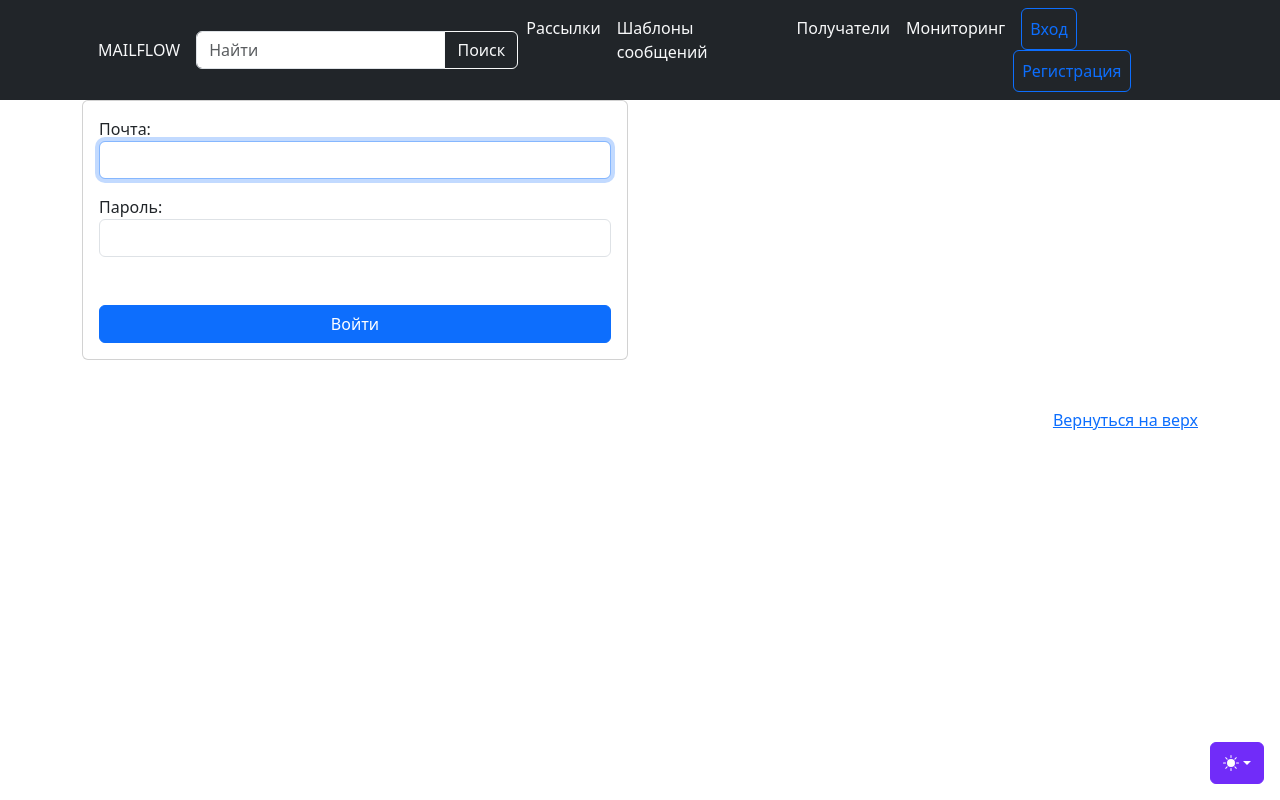
After one commit to vadimsemenov53-crypto/MAILFLOW, a Django app: page /users/login/ in a window 1280 px wide. The commit adds this page. Run offline with Django 5.2, Linux system fonts and the light colour scheme; some libraries are stand-ins or nearby versions.

Commit message:
add login / logout / registration and confirm_email for user

```diff
--- a/config/urls.py
+++ b/config/urls.py
@@ -22,6 +22,7 @@
 urlpatterns = [
     path('admin/', admin.site.urls),
     path('mailflow/', include('mailflow.urls', namespace='mailflow')),
+    path('users/', include('users.urls', namespace='users')),
 ]
 
 if settings.DEBUG:
--- a/mailflow/templates/mailflow/includes/main_menu.html
+++ b/mailflow/templates/mailflow/includes/main_menu.html
@@ -1,10 +1,10 @@
 <nav class="navbar navbar-expand-lg bg-dark" id="slide-nav" role="navigation">
     <div class="container">
         <ul class="navbar-nav nav-pills">
-                <li class="nav-item mx-2">
-                    <a class="nav-link {% if request.resolver_match.url_name == 'main_page' %}active{% endif %} text-light"
-                       href="{% url 'mailflow:main_page' %}">MAILFLOW</a>
-                </li>
+            <li class="nav-item mx-2">
+                <a class="nav-link {% if request.resolver_match.url_name == 'main_page' %}active{% endif %} text-light"
+                   href="{% url 'mailflow:main_page' %}">MAILFLOW</a>
+            </li>
         </ul>
 
         <!-- Кнопка для мобильной версии -->
@@ -24,15 +24,15 @@
 
 
             {% if request.resolver_match.url_name == 'mailings_list' %}
-            <a class="nav-link text-light mx-5" href="{% url 'mailflow:mailings_create' %}">Добавить рассылку</a>
+            <a class="nav-link text-light mx-2" href="{% url 'mailflow:mailings_create' %}">Добавить рассылку</a>
             {% endif %}
 
             {% if request.resolver_match.url_name == 'recipients_list' %}
-            <a class="nav-link text-light mx-5" href="{% url 'mailflow:recipients_create' %}">Добавить получателя</a>
+            <a class="nav-link text-light mx-2" href="{% url 'mailflow:recipients_create' %}">Добавить получателя</a>
             {% endif %}
 
             {% if request.resolver_match.url_name == 'message_list' %}
-            <a class="nav-link text-light mx-5" href="{% url 'mailflow:message_create' %}">Добавить сообщение</a>
+            <a class="nav-link text-light mx-2" href="{% url 'mailflow:message_create' %}">Добавить сообщение</a>
             {% endif %}
 
             <!-- Основное меню -->
@@ -55,16 +55,30 @@
                 </li>
                 <!-- Выпадающее меню -->
                 <li class="nav-item dropdown">
-                    <a class="nav-link dropdown-toggle text-light" href="#" id="navbarDropdown" role="button"
-                       data-bs-toggle="dropdown" aria-haspopup="true" aria-expanded="false">
-                        Ещё
-                    </a>
-                    <ul class="dropdown-menu" aria-labelledby="navbarDropdown">
-                        <li><a class="dropdown-item" href="#">Регистрация</a></li>
-                        <li><a class="dropdown-item" href="#">Техническая поддержка</a></li>
-                        <li><a class="dropdown-item" href="#">Связь</a></li>
-                    </ul>
+                    {% if user.is_authenticated %}
+                    <div class="p-2 btn btn-outline-primary dropdown mx-2">
+                        <p class="dropdown-toggle" role="button" data-bs-toggle="dropdown" aria-expanded="false">
+                            {{ user.email }}
+                        </p>
+                        <ul class="dropdown-menu">
+                            <li><a class="dropdown-item" href="#">Профиль</a></li>
+                            <li>
+                                <hr class="dropdown-divider">
+                            </li>
+                            <li>
+                                <form method="post" action="{% url 'users:logout' %}" style="display: inline">
+                                    {% csrf_token %}
+                                    <button type="submit" class="dropdown-item btn-outline-primary">Выйти</button>
+                                </form>
+                            </li>
+                        </ul>
+                    </div>
+                    {% else %}
+                    <a href="{% url 'users:login' %}" class="p-2 btn btn-outline-primary mx-2">Вход</a>
+                    <a href="{% url 'users:register' %}" class="p-2 btn btn-outline-primary">Регистрация</a>
                 </li>
+
+                {% endif %}
             </ul>
         </div>
     </div>
--- a/mailflow/templates/mailflow/main.html
+++ b/mailflow/templates/mailflow/main.html
@@ -5,7 +5,9 @@
 <div class="container mt-5">
 
     <h1>MAILFLOW</h1>
-    <h3>Добро пожаловать!</h3>
+    {% if user.is_authenticated %}
+    <h3>{{ user.email }} Добро пожаловать!</h3>
+    {% endif %}
     <h5>Наш сервис предоставляет большие возможности для организации рассылок и их мониторинга.</h5>
     <h6>Просто войдите в систему, интуитивно понятный интерфейс все сам расскажет!</h6>
 
--- /dev/null
+++ b/users/forms.py
@@ -0,0 +1,14 @@
+from mailflow.forms import StyleFromMixin
+from django.contrib.auth.forms import UserCreationForm
+from .models import User
+from django.contrib.auth.forms import AuthenticationForm
+
+
+class UserRegisterForm(StyleFromMixin, UserCreationForm):
+    class Meta:
+        model = User
+        fields = ('email', 'password1', 'password2')
+
+
+class UserLoginForm(StyleFromMixin, AuthenticationForm):
+    pass
--- /dev/null
+++ b/users/templates/users/login.html
@@ -0,0 +1,21 @@
+{% extends "mailflow/base.html" %}
+{% block content %}
+
+
+<div class="container">
+    <form class="row" method="post" enctype="multipart/form-data">
+
+        <div class="col-6">
+            <div class="card">
+                <div class="card-body">
+                    {% csrf_token %}
+                    {{ form.as_p }}
+                </div>
+                <button type="submit" class="btn btn-primary mx-3 my-3">
+                    Войти
+                </button>
+            </div>
+        </div>
+    </form>
+</div>
+{% endblock %}
--- /dev/null
+++ b/users/urls.py
@@ -0,0 +1,13 @@
+from django.urls import path
+from users.apps import UsersConfig
+from django.contrib.auth.views import LogoutView
+from users.views import UserCreateView, UserLoginView, email_verification
+
+app_name = UsersConfig.name
+
+urlpatterns = [
+    path('login/', UserLoginView.as_view(next_page='mailflow:main_page'), name='login'),
+    path('logout/', LogoutView.as_view(next_page='mailflow:main_page'), name='logout'),
+    path('register/', UserCreateView.as_view(), name='register'),
+    path('email-confirm/<str:token>/', email_verification, name='email-confirm'),
+]
--- a/users/views.py
+++ b/users/views.py
@@ -1,3 +1,58 @@
-from django.shortcuts import render
+import secrets
+
+from django.views.generic import CreateView
+from .models import User
+from django.urls import reverse_lazy, reverse
+from django.core.mail import send_mail
+from django.shortcuts import get_object_or_404, redirect
+
+from config.settings import EMAIL_HOST_USER
+
+from django.contrib.auth.views import LoginView
+from users.forms import UserLoginForm, UserRegisterForm
+
 
 # Create your views here.
+class UserLoginView(LoginView):
+    template_name = 'users/login.html'
+    form_class = UserLoginForm
+
+class UserCreateView(CreateView):
+    model = User
+    form_class = UserRegisterForm
+    success_url = reverse_lazy('users:login')
+
+    def form_valid(self, form):
+        user = form.save()
+        user.is_active = False
+
+        token = secrets.token_hex(16)
+        user.token = token
+        user.save()
+
+        host = self.request.get_host()
+        url = f'http://{host}/users/email-confirm/{token}/'
+
+        send_mail(
+            subject='MAILFLOW Подтверждение почты',
+            message=f'Привет перейди по ссылке для подтверждения почты: {url}',
+            from_email=EMAIL_HOST_USER,
+            recipient_list=[user.email]
+        )
+
+        return super().form_valid(form)
+
+def email_verification(request, token):
+    user = get_object_or_404(User, token=token)
+    user.is_active = True
+    user.token = None
+    user.save()
+
+    send_mail(
+        subject='MAILFLOW. \n Добро пожаловать в наш сервис!',
+        message='Спасибо за регистрацию! Теперь вам доступны все наши возможности отправки рассылок, писем.',
+        from_email=EMAIL_HOST_USER,
+        recipient_list=[user.email]
+    )
+
+    return redirect(reverse('users:login'))
```
Also changed, not shown: users/templates/users/user_form.html (added, +29 -0 lines).
